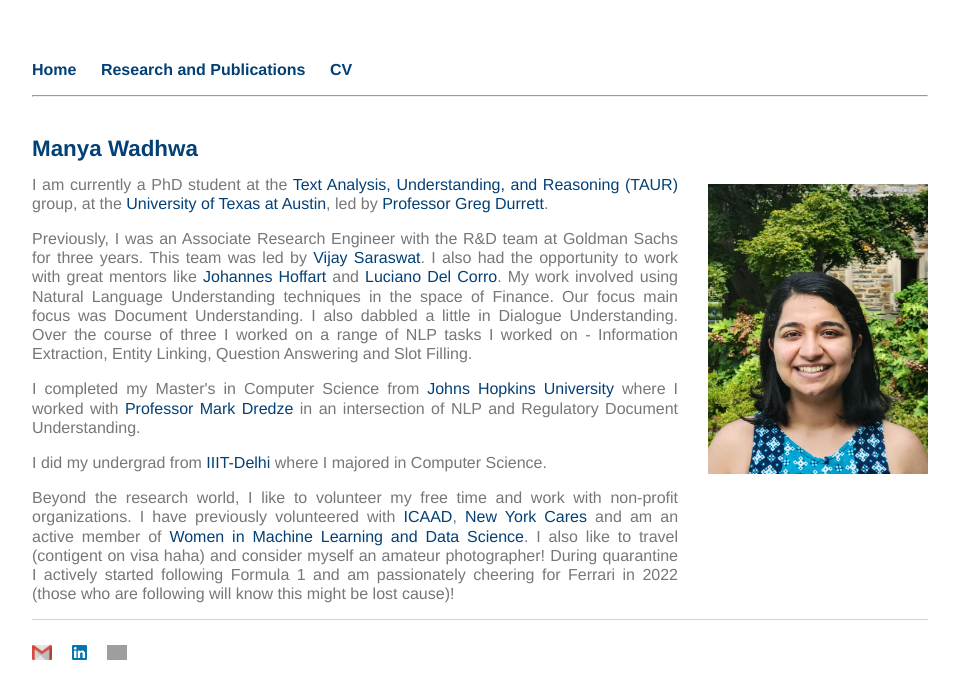
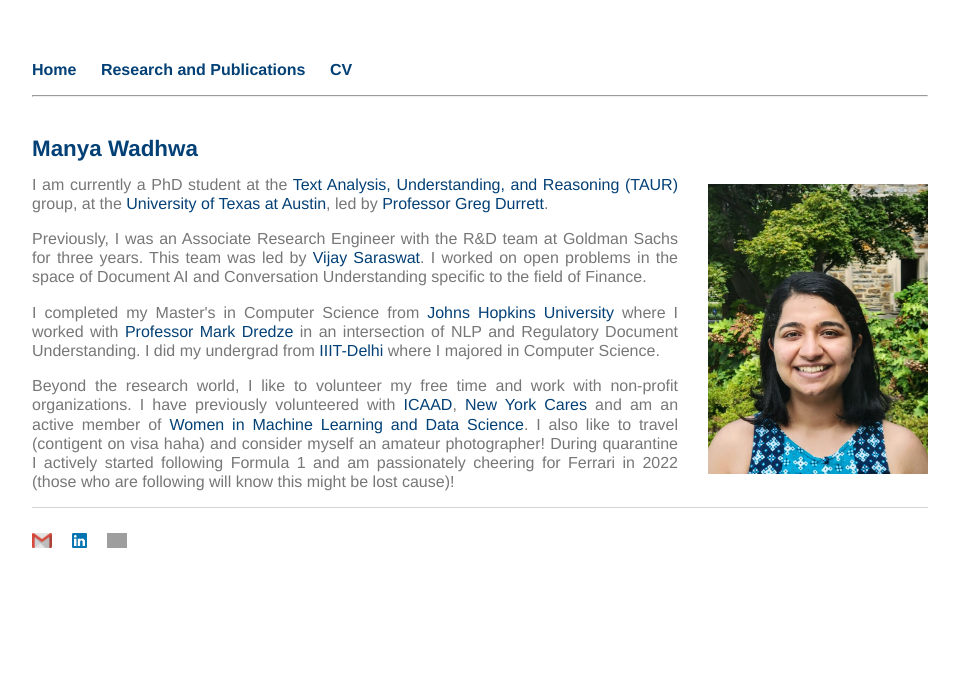
Before and after one commit to ManyaWadhwa/manyawadhwa.github.io, a Jekyll site: the page built from index.html, in a window 1280 px wide. Shown: the top 699 px of the page, without its empty margins (160-1119 px from the left). Built offline with Jekyll 4.4.1, drawn with Linux system fonts in a browser that asks for light colours; grey boxes are pictures that could not be loaded.

Commit message:
modified bio in index

```diff
--- a/index.html
+++ b/index.html
@@ -10,11 +10,9 @@ title: Manya Wadhwa
 
 	<p align="justify">I am currently a PhD student at the <a href="https://taur.cs.utexas.edu/">Text Analysis, Understanding, and Reasoning (TAUR)</a> group, at the <a href="https://www.utexas.edu/">University of Texas at Austin</a>, led by <a href="https://www.cs.utexas.edu/~gdurrett/">Professor Greg Durrett</a>.</p>
 
-	<p align="justify"> Previously, I was an Associate Research Engineer with the R&D team at Goldman Sachs for three years. This team was led by <a href="https://scholar.google.com/citations?user=yT1DBNsAAAAJ&hl=en">Vijay Saraswat</a>. I also had the opportunity to work with great mentors like <a href="https://www.hoffart.ai/">Johannes Hoffart</a> and <a href="https://scholar.google.de/citations?hl=en&user=vJfDxrIAAAAJ&view_op=list_works&sortby=pubdate">Luciano Del Corro</a>. My work involved using Natural Language Understanding techniques in the space of Finance. Our focus main focus was Document Understanding. I also dabbled a little in Dialogue Understanding. Over the course of three I worked on a range of NLP tasks I worked on - Information Extraction, Entity Linking, Question Answering and Slot Filling. </p>
+	<p align="justify"> Previously, I was an Associate Research Engineer with the R&D team at Goldman Sachs for three years. This team was led by <a href="https://scholar.google.com/citations?user=yT1DBNsAAAAJ&hl=en">Vijay Saraswat</a>. I worked on open problems in the space of Document AI and Conversation Understanding specific to the field of Finance.</p>
 
-	<p align="justify">I completed my Master's in Computer Science from <a href="https://engineering.jhu.edu/">Johns Hopkins University</a> where I worked with <a href="https://www.cs.jhu.edu/~mdredze/">Professor Mark Dredze</a> in an intersection of NLP and Regulatory Document Understanding. </p>
-	<p align="justify">I did my undergrad from <a href="https://www.iiitd.ac.in/">IIIT-Delhi</a> where I majored in Computer Science. </p>
-
+	<p align="justify">I completed my Master's in Computer Science from <a href="https://engineering.jhu.edu/">Johns Hopkins University</a> where I worked with <a href="https://www.cs.jhu.edu/~mdredze/">Professor Mark Dredze</a> in an intersection of NLP and Regulatory Document Understanding. I did my undergrad from <a href="https://www.iiitd.ac.in/">IIIT-Delhi</a> where I majored in Computer Science. </p>
 
 	<p align = "justify"> Beyond the research world, I like to volunteer my free time and work with non-profit organizations. I have previously volunteered with <a href="https://icaad.ngo/">ICAAD</a>, <a href="https://www.newyorkcares.org/">New York Cares</a> and am an active member of <a href="http://wimlds.org/">Women in Machine Learning and Data Science</a>. I also like to travel (contigent on visa haha) and consider myself an amateur photographer! During quarantine I actively started following Formula 1 and am passionately cheering for Ferrari in 2022 (those who are following will know this might be lost cause)!</p>
 
```
